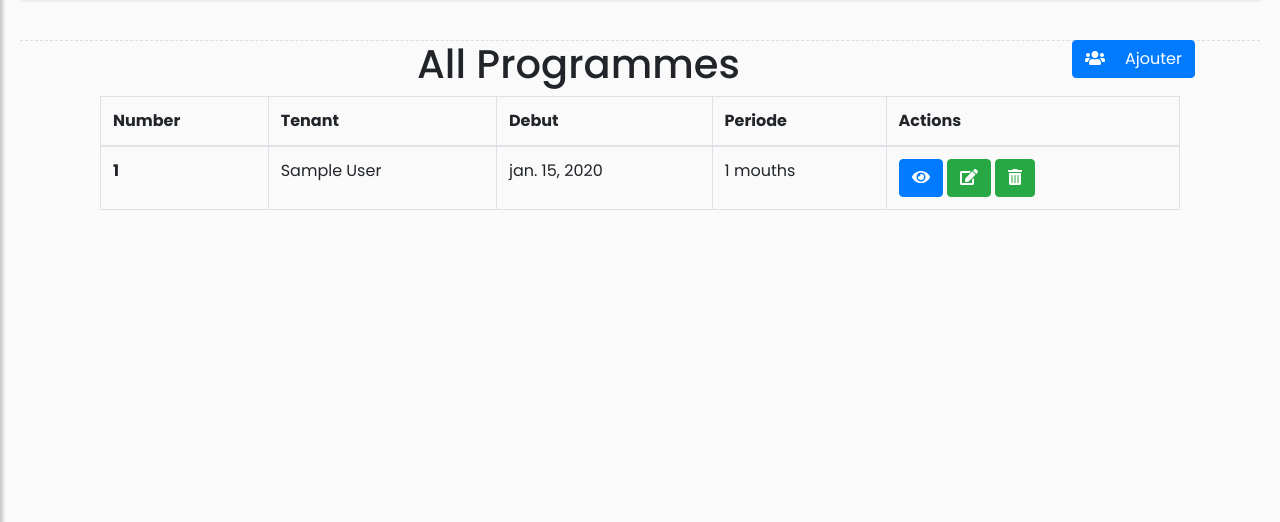
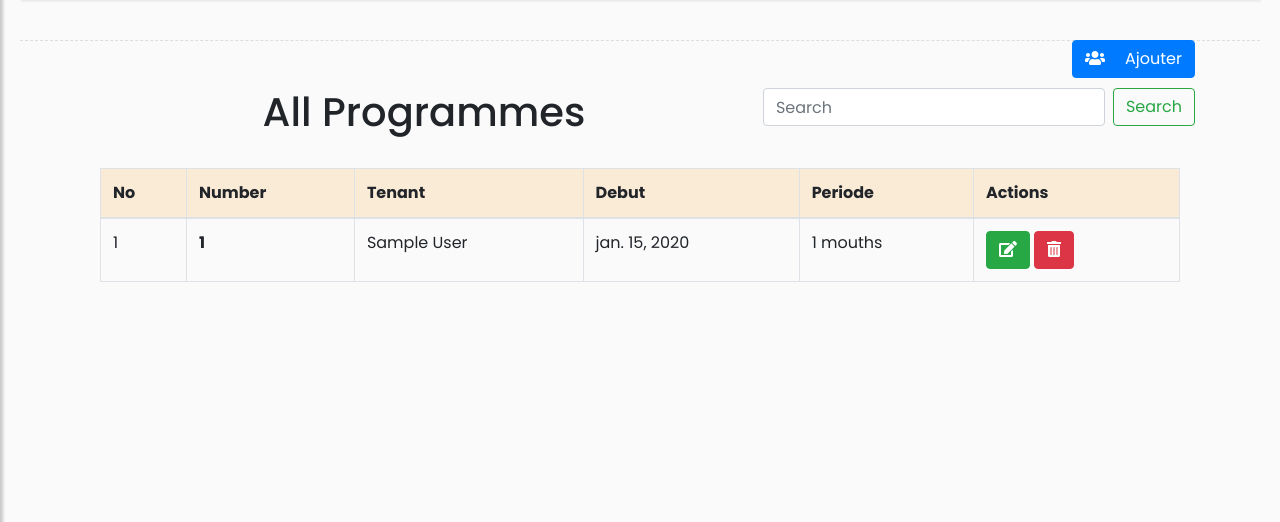
Before and after one commit to IGICOCORO/Gestion-des-immobiliers, a Django app: page /calendar/ in a window 1280 px wide. Shown: the part 88-610 px from the top of the page. Run offline with Django 3.2, Linux system fonts and the light colour scheme; tables that the repository leaves empty hold one stand-in row (values such as "Sample post"); some libraries are stand-ins or nearby versions.

Commit message:
somes modifications on templates

```diff
--- a/Gestion_des_loyers/loyer/templates/loyer/base.html
+++ b/Gestion_des_loyers/loyer/templates/loyer/base.html
@@ -240,7 +240,7 @@
 
             <ul class="list-unstyled CTAs">
         <div style="color:#ffffff;" class="wow fadeInUp footer-copyright">
-           <h5><a href="#" style="color: white;"><p>Copyright Jolis & Regis;
+           <h5><a href="https://www.hogi.bi" style="color: white;"><p>Copyright &copy;
             <script>
                 var CurrentYear = new Date().getFullYear()
                 document.write(CurrentYear)
--- a/Gestion_des_loyers/loyer/templates/loyer/calendar.html
+++ b/Gestion_des_loyers/loyer/templates/loyer/calendar.html
@@ -4,15 +4,22 @@
 
 {% block content %}
 <div class="container">
-    <button type="button" class="btn btn-primary btn-rounded" style="float: right;"><a href="{% url 'calender_new' %}"><span class="fa fa-users mr-3"></span> Ajouter</a></button>
-  <center><h1>All Programmes</h1></center>
-  <div class="btn_panier">
+    <button type="button" class="btn btn-primary btn-rounded" style="float: right;"><a href="{% url 'calender_new' %}"><span class="fa fa-users mr-3"></span> Ajouter</a></button><br><br>
+        <center>
+      <form class="form-inline my-2 my-lg-0" action="{% url 'calendar' %}" style="float: right;">
+          <input class="form-control mr-sm-2" type="search"   placeholder="Search" aria-label="Search" name="search">
+          <button class="btn btn-outline-success my-2 my-sm-0" type="submit">Search</button>
+      </form>
+      </center>
+      <center><h1>All Programmes</h1> <br></center>
+
 	<div class="container">
   <div class="row">
     <div class="col-12">
       <table class="table table-bordered">
-        <thead>
+        <thead style="background-color: antiquewhite;">
           <tr>
+            <th scope="col">No</th>
             <th scope="col">Number</th>
             <th scope="col">Tenant</th>
             <th scope="col">Debut</th>
@@ -23,14 +30,15 @@
         <tbody>
           {% for cal in calender %}
           <tr>
+            <td>{{forloop.counter}}</td>
             <th scope="row">{{cal.office.num}}</th>
             <td>{{cal.locataire.first_name}} {{cal.locataire.last_name}}</td>
             <td>{{cal.start_rent_date}}</td>
             <td>{{cal.Paid_for_mounths|length}} mouths</td>
             <td>
-             <button type="button" class="btn btn-primary"><i class="fas fa-eye"></i></button>
+             <!-- <button type="button" class="btn btn-primary"><i class="fas fa-eye"></i></button> -->
               <button type="button" class="btn btn-success"><a href="/edit/{{cal.id}}"><i class="fas fa-edit"></i></a></button>
-              <button type="button" class="btn btn-success"><a href="/delete/{{ cal.id }}"><i class="fas fa-trash-alt"></i></a></button>
+              <button type="button" class="btn btn-danger"><a href="/delete/{{ cal.id }}"><i class="fas fa-trash-alt"></i></a></button>
             </td>
           </tr>
           {% endfor %}
--- a/Gestion_des_loyers/loyer/templates/loyer/office.html
+++ b/Gestion_des_loyers/loyer/templates/loyer/office.html
@@ -34,7 +34,7 @@
 		      <th scope="row">{{office.rent_amount|intcomma}}</th>
 		      <!-- <td>{{office.is_available}}</td> -->
 		      <td>
-              <button type="button" class="btn btn-primary"><a href="/office_detail/{{office.id}}"><i class="fas fa-eye"></i></a></button>
+              <!-- <button type="button" class="btn btn-primary"><a href="/office_detail/{{office.id}}"><i class="fas fa-eye"></i></a></button> -->
               <button type="button" class="btn btn-success"><a href="/edit_office/{{office.id}}"><i class="fas fa-edit"></i></a></button>
               <button type="button" class="btn btn-danger"><a href="/delete_office/{{ office.id }}"><i class="fas fa-trash-alt"></i></a></button>
           </td>
```
Also changed, not shown: Gestion_des_loyers/loyer/templates/loyer/index.html (+22 -0 lines), Gestion_des_loyers/loyer/templates/loyer/login.html (+15 -0 lines), Gestion_des_loyers/loyer/templates/loyer/tenant.html (+11 -4 lines).
